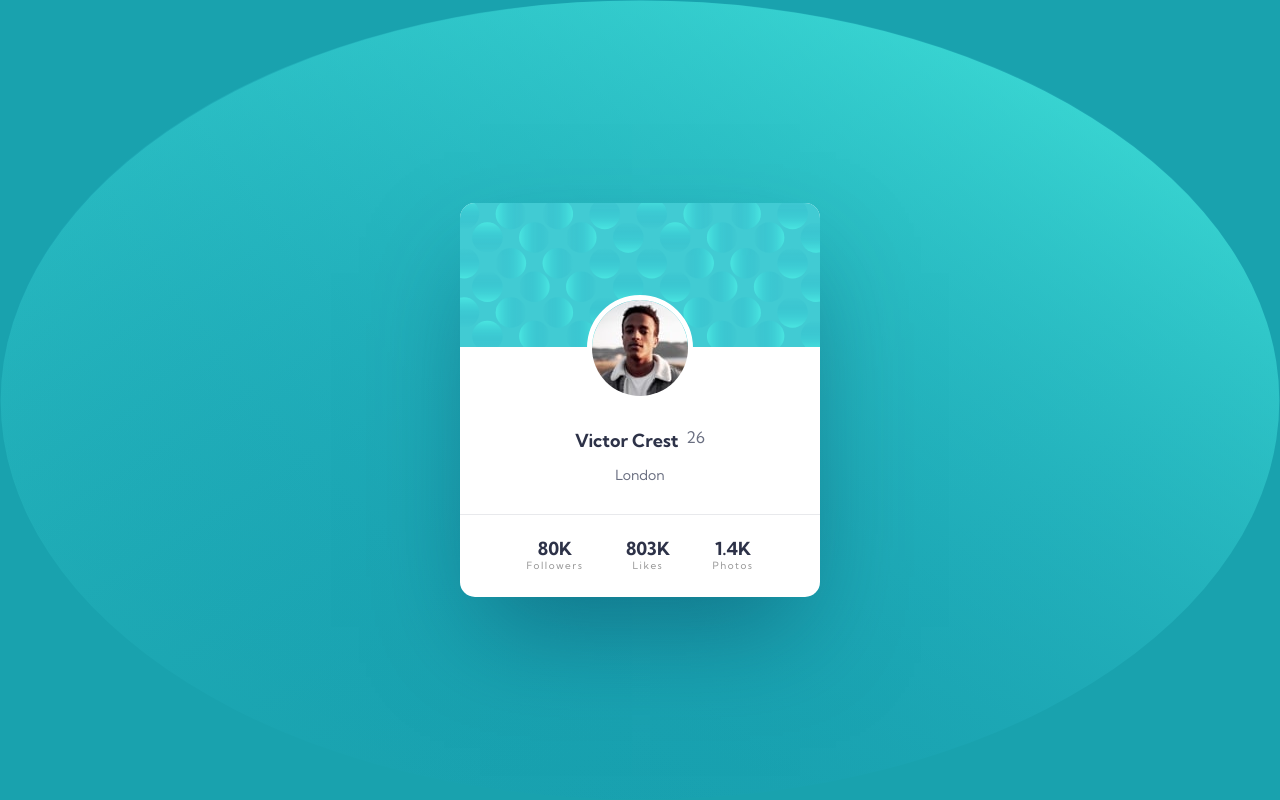
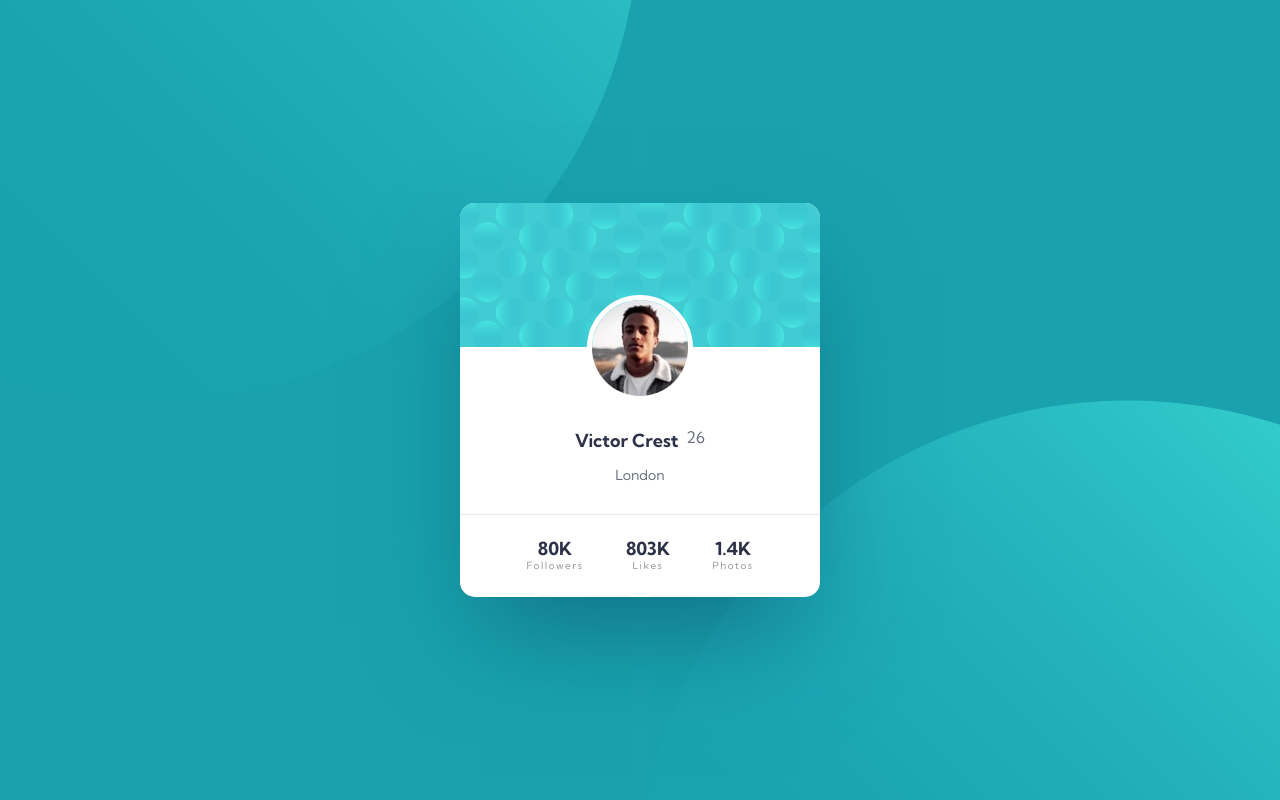
Before and after one commit to O-Julia-O/Profile-card-component, a plain HTML site: page index.html in a window 1280 px wide. Drawn offline with Linux system fonts and the light colour scheme.

Commit message:
added background

```diff
--- a/index.html
+++ b/index.html
@@ -22,6 +22,8 @@
   <body>
     <!-- MAIN -->
     <main class="l-flex">
+      <img class="bg-image bg--image-top" src="./images/bg-pattern-top.svg" alt="top circle">
+      <img class="bg-image bg--image-bottom" src="./images/bg-pattern-top.svg" alt="bottom circle">
       <!-- Starts Card -->
       <article class="c-card">
         <!-- bg-image -->
--- a/style.css
+++ b/style.css
@@ -26,16 +26,58 @@
     align-items: center;
 }
 
+/* main::before {
+    content: "";
+    position: absolute;
+    background-image: url('./images/bg-pattern-top.svg');
+    background-repeat: no-repeat;
+    background-size: cover;
+    min-height: 100vh;
+    min-width: 100vw;
+    background-position: top left;
+
+    top: -50%;
+    left: -50%;
+}
+ */
 main {
-    background: url('./images/bg-pattern-top.svg') right bottom no-repeat, url('./images/bg-pattern-bottom.svg') left top no-repeat;
+    position: relative;
     background-color: var(--Dark-cyan);
-    background-size: 100vw 100vh, 100vw 100vh;
+    min-height: 100vh;
+    overflow: hidden;
+}
 
-    background-repeat: no-repeat, no-repeat;
-    background-position: top left, right bottom;
+.bg-image {
+    position: absolute;
+}
 
-    min-height: 100vh;
+.bg--image-top {
+    top: 50%;
+    left: 50%;
+
+    /* transform: translate(-50vh, -50vw); */
 }
+
+.bg--image-bottom {
+    bottom: 50%;
+    right: 50%;
+
+    /* transform: translate(50vh, 50vw); */
+}
+
+/* main::after {
+    content: "";
+    position: absolute;
+    background-image: url('./images/bg-pattern-bottom.svg');
+    background-repeat: no-repeat;
+    background-position: bottom right;
+    background-size: cover;
+    min-height: 50vh;
+    min-width: 50vw;
+
+    bottom: -50%;
+    right: -50%;
+} */
 
 .c-card {
     position: relative;
```
